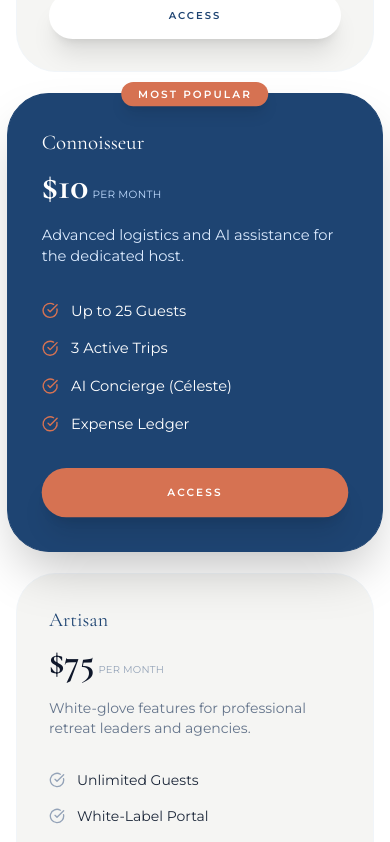
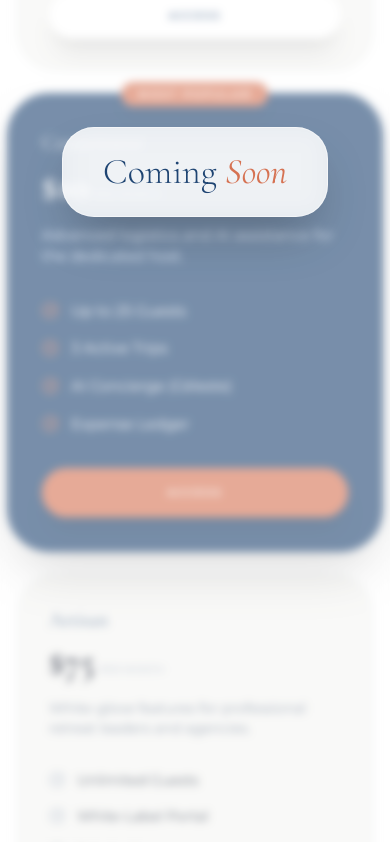
Before and after one commit to hello-candor/voyageurs_1.o, a React (Vite) app: page / in a window 390 px wide. Shown: the part 5780-6622 px from the top of the page. Built offline with nearby package versions, Linux system fonts and the light colour scheme; no server answers.

Commit message:
feat: add Montpellier location label and coming soon overlay to pricing section

```diff
--- a/components/MarketingPage.tsx
+++ b/components/MarketingPage.tsx
@@ -337,7 +337,7 @@ export const MarketingPage = ({ onHostLoginSuccess, onShowLogin }: any) => {
                                     <CheckCircle className="w-6 h-6" strokeWidth={1.5} />
                                 </div>
                                 <div>
-                                    <p className="font-heading text-2xl text-med-blue dark:text-white leading-none"></p>
+                                    <p className="font-heading text-2xl text-med-blue dark:text-white leading-none">Montpellier</p>
                                     <p className="text-[10px] font-bold uppercase tracking-[0.2em] text-med-terracotta dark:text-[#C25E3E] mt-1">Sept 18 - 20 • RSVP</p>
                                 </div>
                             </div>
@@ -650,7 +650,14 @@ export const MarketingPage = ({ onHostLoginSuccess, onShowLogin }: any) => {
                 </div>
             </section>
 
-            <section id="pricing" className="py-24 bg-white dark:bg-[#1e293b]">
+            <section id="pricing" className="py-24 bg-white dark:bg-[#1e293b] relative overflow-hidden">
+                <div className="absolute inset-0 z-50 bg-white/40 dark:bg-[#1e293b]/60 backdrop-blur-sm flex items-center justify-center">
+                    <div className="px-10 py-6 rounded-[2rem] bg-white/80 dark:bg-gray-900/80 shadow-2xl border border-white/50 dark:border-gray-700/50 backdrop-blur-md transform hover:scale-105 transition-transform duration-500">
+                        <h3 className="text-4xl md:text-6xl font-heading font-light text-med-blue dark:text-white">
+                            Coming <span className="italic text-med-terracotta dark:text-[#C25E3E]">Soon</span>
+                        </h3>
+                    </div>
+                </div>
                 <div className="container mx-auto px-4 max-w-7xl">
                     <div className="text-center mb-16">
                         <div className="flex items-center justify-center gap-4 mb-6">
```
